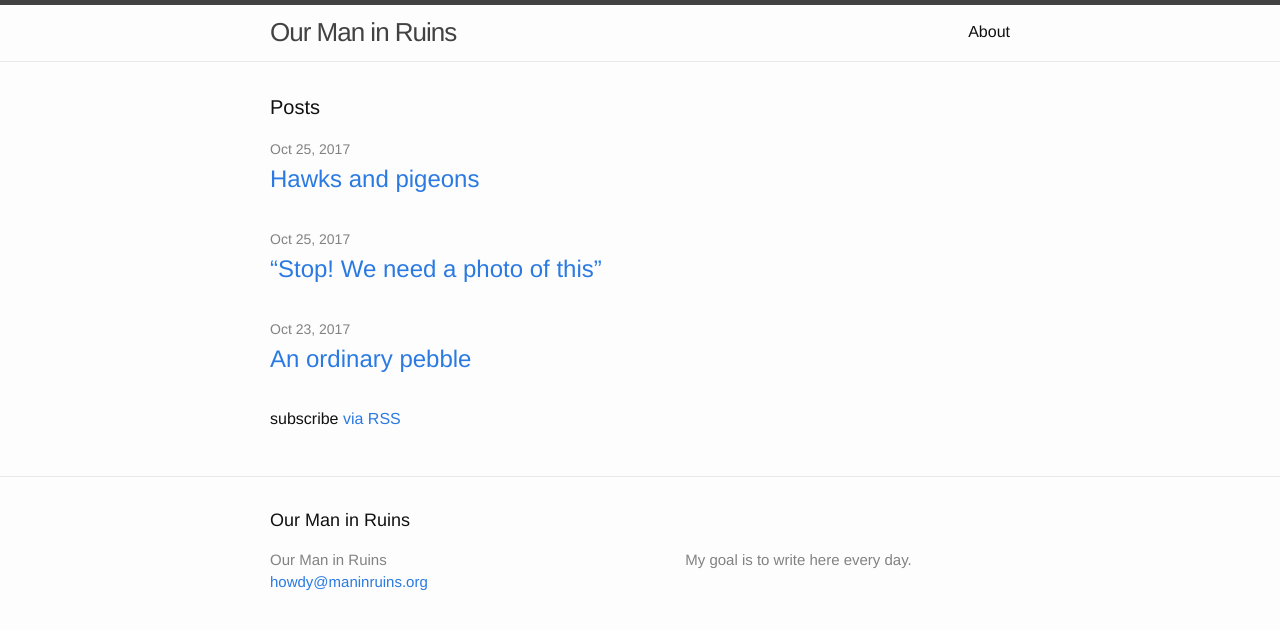
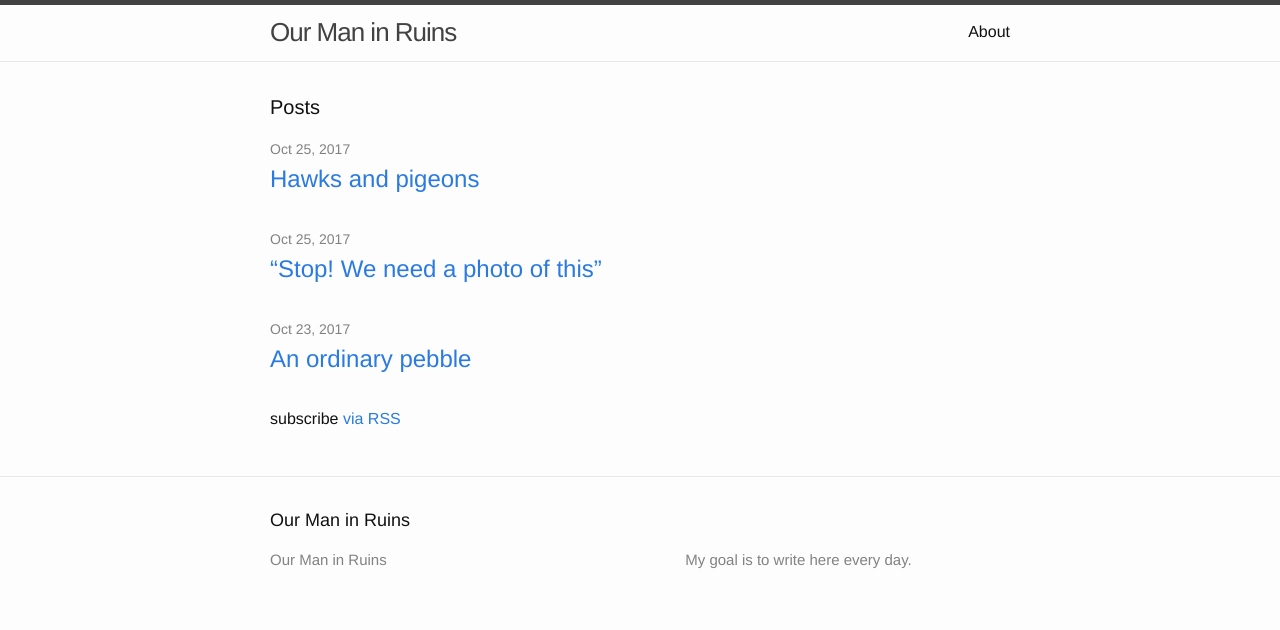
Before and after one commit to maninruins/maninruins.github.io, a Jekyll site: the page built from index.md, in a window 1280 px wide. Shown: the top 630 px of the page. Built offline with Jekyll 4.4.1, drawn with Linux system fonts in a browser that asks for light colours.

Commit message:
Remove email and social media list items

```diff
--- a/_includes/footer.html
+++ b/_includes/footer.html
@@ -14,25 +14,11 @@
               {{ site.title | escape }}
             {% endif %}
             </li>
-            {% if site.email %}
-            <li><a href="mailto:{{ site.email }}">{{ site.email }}</a></li>
-            {% endif %}
         </ul>
       </div>
 
       <div class="footer-col footer-col-2">
         <ul class="social-media-list">
-          {% if site.github_username %}
-          <li>
-            {% include icon-github.html username=site.github_username %}
-          </li>
-          {% endif %}
-
-          {% if site.twitter_username %}
-          <li>
-            {% include icon-twitter.html username=site.twitter_username %}
-          </li>
-          {% endif %}
         </ul>
       </div>
 
```
